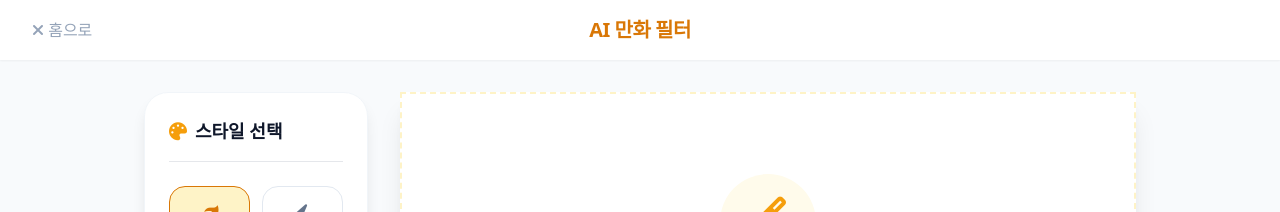
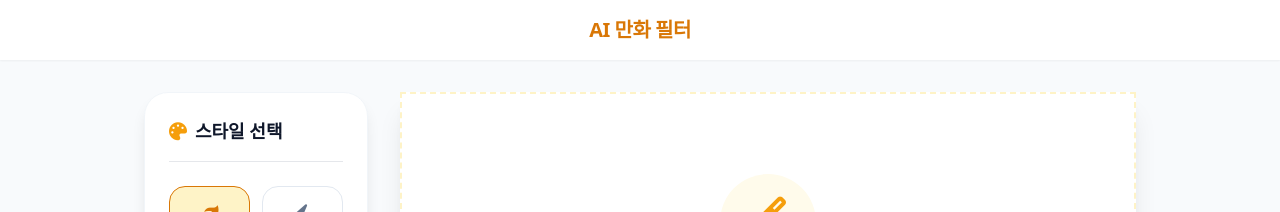
Before and after one commit to takionss/main, a Jekyll site: the page web/anime-filter/index.html, which Jekyll copies as it is, in a window 1280 px wide and 948 px high. Shown: the top 212 px of the window. Built offline with Jekyll 4.4.1, drawn with Linux system fonts in a browser that asks for light colours; nearby versions of some CDN libraries.

Commit message:
Update index.html

```diff
--- a/web/anime-filter/index.html
+++ b/web/anime-filter/index.html
@@ -42,9 +42,6 @@
 <body class="bg-slate-50 min-h-screen font-sans text-slate-900 flex flex-col">
 
     <header class="bg-white shadow-sm py-4 relative">
-        <a href="#" onclick="window.parent.closeWindow(); return false;" class="absolute left-8 top-1/2 -translate-y-1/2 text-slate-400 hover:text-amber-600 transition-colors">
-            <i class="fas fa-times"></i> 홈으로
-        </a>
         <h1 class="text-xl font-bold text-center text-amber-600 tracking-tight">AI 만화 필터</h1>
     </header>
 
```
